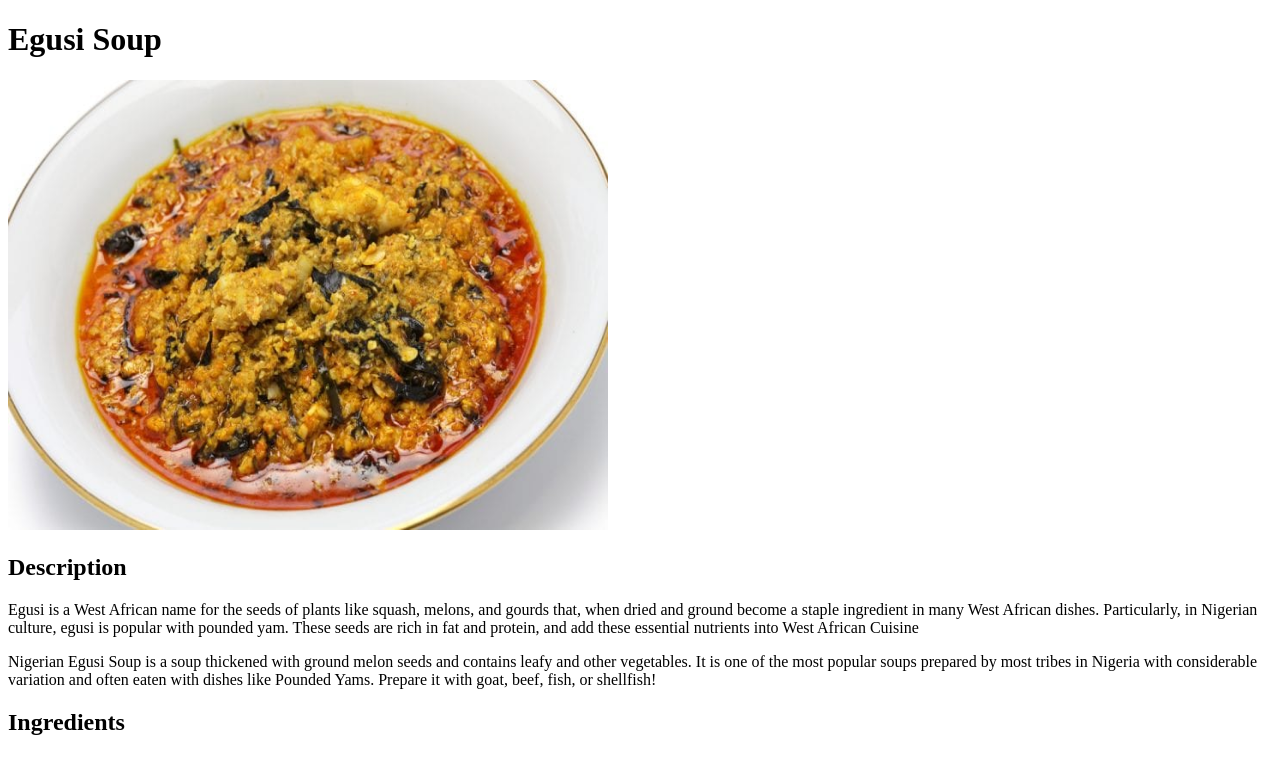
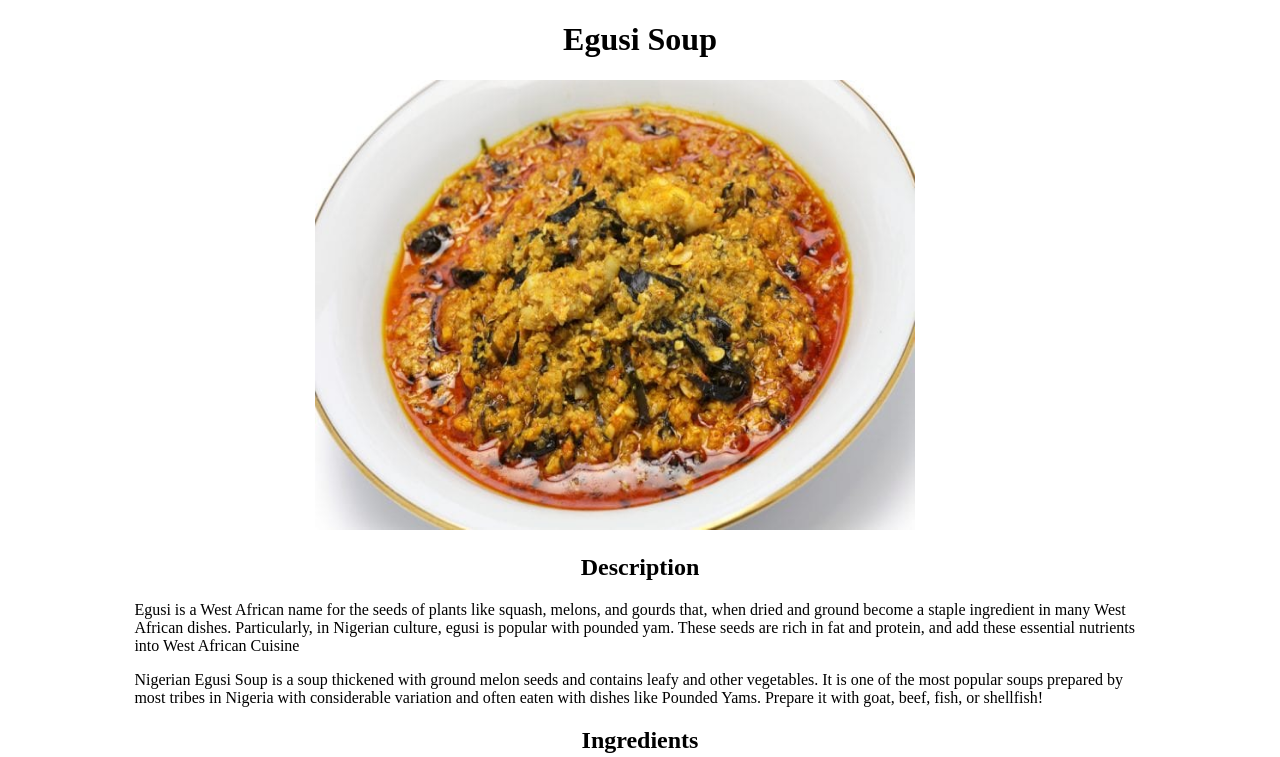
Before and after one commit to Samuel-Hogan/top-recap, a plain HTML site: page odin-recipes/recipes/egusi.html in a window 1280 px wide. Shown: the top 757 px of the page. Drawn offline with Linux system fonts and the light colour scheme.

Commit message:
Centered the elements on the page!

```diff
--- a/odin-recipes/recipes/egusi.html
+++ b/odin-recipes/recipes/egusi.html
@@ -3,14 +3,17 @@
 <head>
     <meta charset="UTF-8">
     <meta name="viewport" content="width=device-width, initial-scale=1.0">
+    <link rel="stylesheet" href="../styles/food.css">
     <title>Egusi</title>
 </head>
 <body>
-    <h1>Egusi Soup</h1>
+    <div class="main">
+        <h1 class="foodName">Egusi Soup</h1>
 
+        <div class="img">
             <img src="../images/EgusiSoup.jpg" alt="Egusi Soup" width="600px" height="450px">
-
-    <h2>Description</h2>
+        </div>
+        <h2 class="info">Description</h2>
 
         <p>Egusi is a West African name for the seeds of plants like squash, melons, and gourds that, when dried and ground become a
              staple ingredient in many West African dishes. Particularly, in Nigerian culture, egusi is popular with pounded yam.
@@ -21,7 +24,7 @@
             Yams. Prepare it with goat, beef, fish, or shellfish!
         </p>
 
-    <h2>Ingredients</h2>
+        <h2 class="info">Ingredients</h2>
 
         <ul>
             <li>1 cup blended onions (about 3 - 5 and fresh chilies, to taste).</li>
@@ -36,7 +39,7 @@
             <li>1 cup waterleaf (cut).</li>
             <li>3 tablespoons bitter leaf (washed).</li>
         </ul>
-    <h2>Steps</h2>
+        <h2 class="info">Steps</h2>
 
         <ol>
             <li>Prepare the egusi paste:</li>
@@ -55,5 +58,6 @@
         <p>Now you can sit back and enjoy your delicious Nigerian Egusi Soup!</p>
 
         <a href="../index.html">Home</a>
+    </div>
 </body>
 </html>
--- a/odin-recipes/styles/food.css
+++ b/odin-recipes/styles/food.css
@@ -0,0 +1,17 @@
+.foodName {
+    text-align: center;
+}
+
+.info {
+    text-align: center;
+}
+
+.img {
+    width: 650px;
+    margin: 0 auto;
+}
+
+.main {
+    width: 80%;
+    margin: 0 auto;
+}
```
Also changed, not shown: odin-recipes/index.html (+0 -1 lines), odin-recipes/recipes/fried-rice-and-chicken.html (+9 -5 lines), odin-recipes/recipes/rice-and-stew.html (+9 -5 lines). Lines whose indentation alone changed are shown as unchanged.
